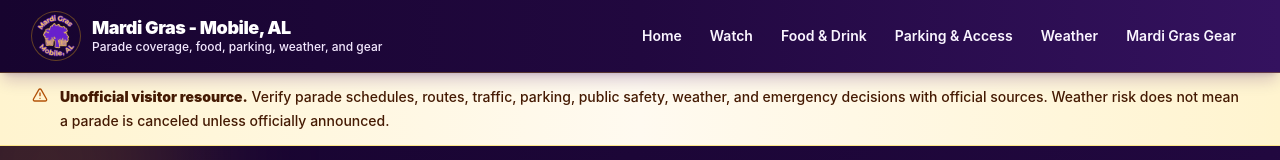
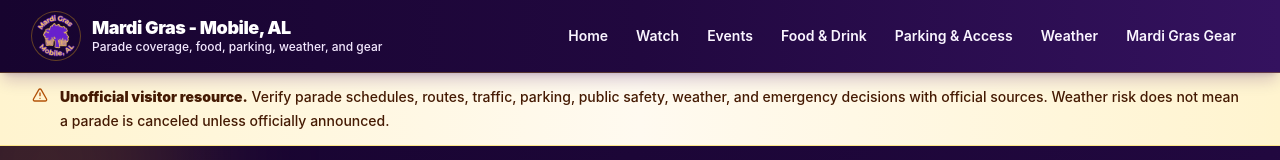
Before and after one commit to TheCryptoArborist/251mardigras, a Next.js app: page / in a window 1280 px wide. Shown: the top 160 px of the page. Built offline with nearby package versions, Linux system fonts and the light colour scheme.

Commit message:
Add Events navigation link

```diff
--- a/src/components/SiteHeader.tsx
+++ b/src/components/SiteHeader.tsx
@@ -5,6 +5,7 @@ import { SITE_BRAND_NAME, SITE_LOGO_ALT, SITE_LOGO_PATH } from "@/lib/brand";
 const navItems = [
   { href: "/", label: "Home" },
   { href: "/watch", label: "Watch" },
+  { href: "/events", label: "Events" },
   { href: "/food-drink", label: "Food & Drink" },
   { href: "/parking-access", label: "Parking & Access" },
   { href: "/weather", label: "Weather" },
```
